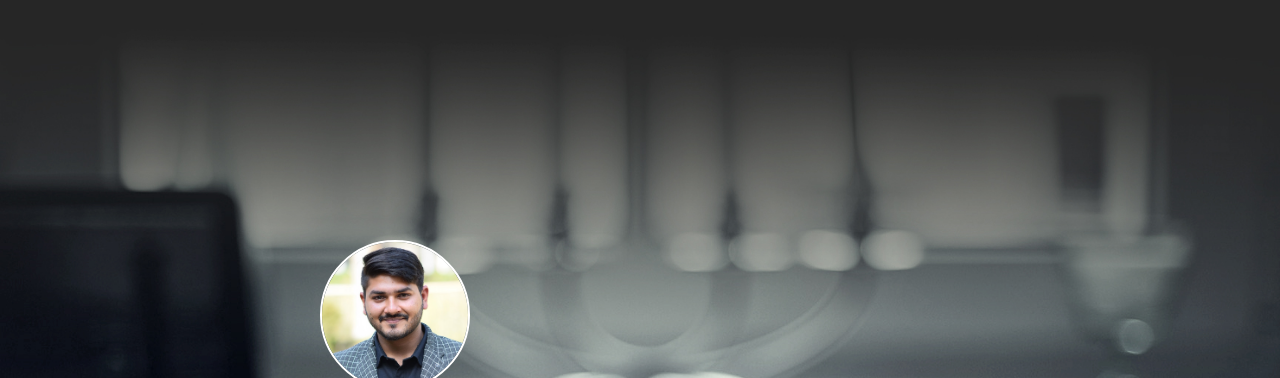
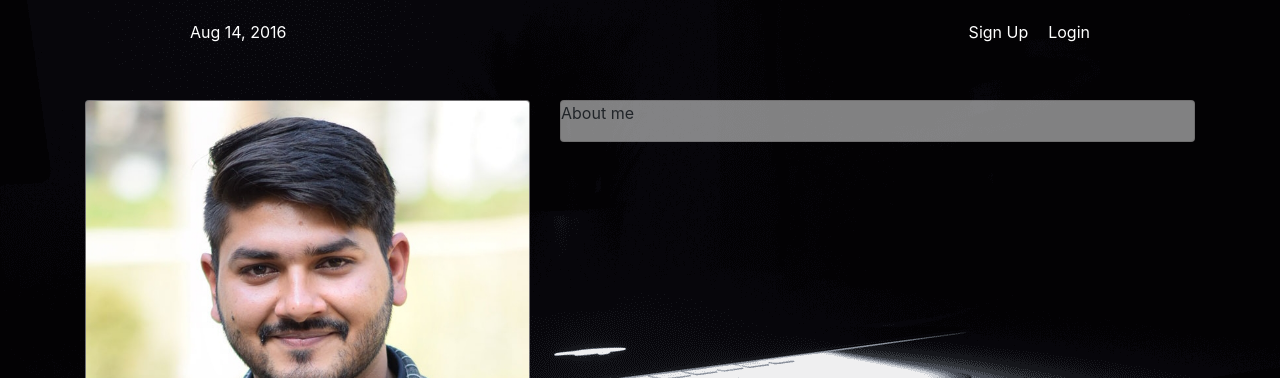
Before and after one commit to sanchitgupta10/sanchitgupta10.github.io, a plain HTML site: page index.html in a window 1280 px wide. Shown: the top 378 px of the page. Drawn offline with nearby package versions, Linux system fonts and the light colour scheme; a web font is replaced by a local one.

Commit message:
add content

```diff
--- a/css/style.css
+++ b/css/style.css
@@ -1,20 +1,42 @@
-body{
-	font-family: 'Chicle', cursive;
-	font-family: 'Indie Flower', cursive;
+* {
+  margin: 0;
+  padding: 0;
+  box-sizing: border-box;
 }
 
-.banner{
-	color: white;
+.menu-container {
+  color: #fff;
+  background: transparent;
+  padding: 20px 0;
+  display: flex;
+  justify-content: center;
 }
 
+.menu {
+  width: 900px;
+  display: flex;
+  justify-content: space-between;
+}
 
-.banner-item {
+.links{
+  display: flex;
+  justify-content: flex-end;
+}
+
+.login {
+  margin-left: 20px;
+}
+
+.bg-one{
+  width: 100%;
+}
+
+.parallax-one {
     /* The image used */
-    background-image: url("../images/2.jpg");
+    background-image: url('../images/bg1.png');
 
-    /* Set a specific height */
-    width: 100%;
-    height: 700px;
+    /* Full height */
+    height: 700PX;
 
     /* Create the parallax scrolling effect */
     background-attachment: fixed;
@@ -23,22 +45,58 @@ body{
     background-size: cover;
 }
 
-.card {
-    background: none;
-    border: none;
-    width: 1000px;
-    height: 500px;
-    padding-top: 15rem;
-    padding-left: 20rem;
+.parallax-two {
+    /* The image used */
+    background-image: url('../images/bg2.png');
+
+    /* Full height */
+    height: 700PX;
+
+    /* Create the parallax scrolling effect */
+    background-attachment: fixed;
+    background-position: center;
+    background-repeat: no-repeat;
+    background-size: cover;
 }
 
-.card img{
-	width: 150px;
-	border-radius: 5rem;
-	border: 2px solid white;
-	float: left;
+.parallax-three {
+    /* The image used */
+    background-image: url('../images/bg3.png');
+
+    /* Full height */
+    height: 700PX;
+
+    /* Create the parallax scrolling effect */
+    background-attachment: fixed;
+    background-position: center;
+    background-repeat: no-repeat;
+    background-size: cover;
 }
 
-.card h1 {
-	width: 700px;
+.parallax-four {
+    /* The image used */
+    background-image: url('../images/bg4.png');
+
+    /* Full height */
+    height: 700PX;
+
+    /* Create the parallax scrolling effect */
+    background-attachment: fixed;
+    background-position: center;
+    background-repeat: no-repeat;
+    background-size: cover;
 }
+
+.my-info{
+    padding-top: 100px;
+}
+
+.card{
+  display: flex;
+  justify-content: center;
+  background: rgba(255,255,255,0.5);
+}
+
+.my-avatar{
+  height: 150px;
+}
--- a/index.html
+++ b/index.html
@@ -1,29 +1,79 @@
 <!doctype html>
 <html lang="en">
   <head>
+    <!-- Required meta tags -->
     <meta charset="utf-8">
     <meta name="viewport" content="width=device-width, initial-scale=1, shrink-to-fit=no">
+
+    <!-- Bootstrap CSS -->
     <link rel="stylesheet" href="https://maxcdn.bootstrapcdn.com/bootstrap/4.0.0/css/bootstrap.min.css" integrity="sha384-Gn5384xqQ1aoWXA+058RXPxPg6fy4IWvTNh0E263XmFcJlSAwiGgFAW/dAiS6JXm" crossorigin="anonymous">
-    <link href="https://fonts.googleapis.com/css?family=Chicle|Indie+Flower" rel="stylesheet">
+
     <link href="css/style.css" rel="stylesheet">
     <title>Sanchit Gupta</title>
     <link rel="shortcut icon" href="images/favicon.png">
   </head>
   <body>
+<div class="header">
 
-  	<div class="banner">
-  		<div class="banner-item text-center">
-  			<div class="card">
-  				<img src="images/1.jpg">
-  				<h1>Hello, world!</h1>
-  			</div>
-  		</div>
-  	</div>
+	<div class="parallax-one">
+		<div class="container my-info">
+			<div class="row">
+			    <div class="col-sm-5">
+				    <div class="card about-me">
+							<img class="card-img-top" src="images/1.jpg" alt="Card image cap">
+							<div class="card-body">
+								<h5 class="card-title">Sanchit Gupta</h5>
+								<p class="card-text">Software Engineer</p>
+							</div>
+						  	<!-- <div class="card-body">
+						    	<a href="#" class="card-link">Card link</a>
+						    	<a href="#" class="card-link">Another link</a>
+						  	</div> -->
+					</div>
+			    </div>
+			    <div class="col-sm-7">
+			    	<div class="card">
+			    		<p>About me</p>
+			    	</div>
+			    </div>
+			</div>
+		</div>
+	</div>
+
+</div>
+
+	<div class='menu-container fixed-top'>
+      <div class='menu'>
+        <div class='date'>Aug 14, 2016</div>
+        <div class='links'>
+          <div class='signup'>Sign Up</div>
+          <div class='login'>Login</div>
+        </div>
+      </div>
+    </div>
 
 
 
+</div>
+<main>
 
-    <script src="https://code.jquery.com/jquery-3.3.1.min.js" integrity="sha384-KJ3o2DKtIkvYIK3UENzmM7KCkRr/rE9/Qpg6aAZGJwFDMVNA/GpGFF93hXpG5KkN" crossorigin="anonymous"></script>
+<h1></h1>
+
+<div class="parallax-two"></div>
+
+<h1></h1>
+
+<div class="parallax-three"></div>
+
+<h1></h1>
+
+<div class="parallax-four"></div>
+
+</main>
+
+    <!-- Optional JavaScript -->
+    <!-- jQuery first, then Popper.js, then Bootstrap JS -->
+    <script src="https://code.jquery.com/jquery-3.2.1.slim.min.js" integrity="sha384-KJ3o2DKtIkvYIK3UENzmM7KCkRr/rE9/Qpg6aAZGJwFDMVNA/GpGFF93hXpG5KkN" crossorigin="anonymous"></script>
     <script src="https://cdnjs.cloudflare.com/ajax/libs/popper.js/1.12.9/umd/popper.min.js" integrity="sha384-ApNbgh9B+Y1QKtv3Rn7W3mgPxhU9K/ScQsAP7hUibX39j7fakFPskvXusvfa0b4Q" crossorigin="anonymous"></script>
     <script src="https://maxcdn.bootstrapcdn.com/bootstrap/4.0.0/js/bootstrap.min.js" integrity="sha384-JZR6Spejh4U02d8jOt6vLEHfe/JQGiRRSQQxSfFWpi1MquVdAyjUar5+76PVCmYl" crossorigin="anonymous"></script>
   </body>
```
Also changed, not shown: images/bg1.png (added), images/bg2.png (added), images/bg3.png (added), images/bg4.png (added), images/bg5.png (added), images/bg6.png (added), js/main.js (added).
